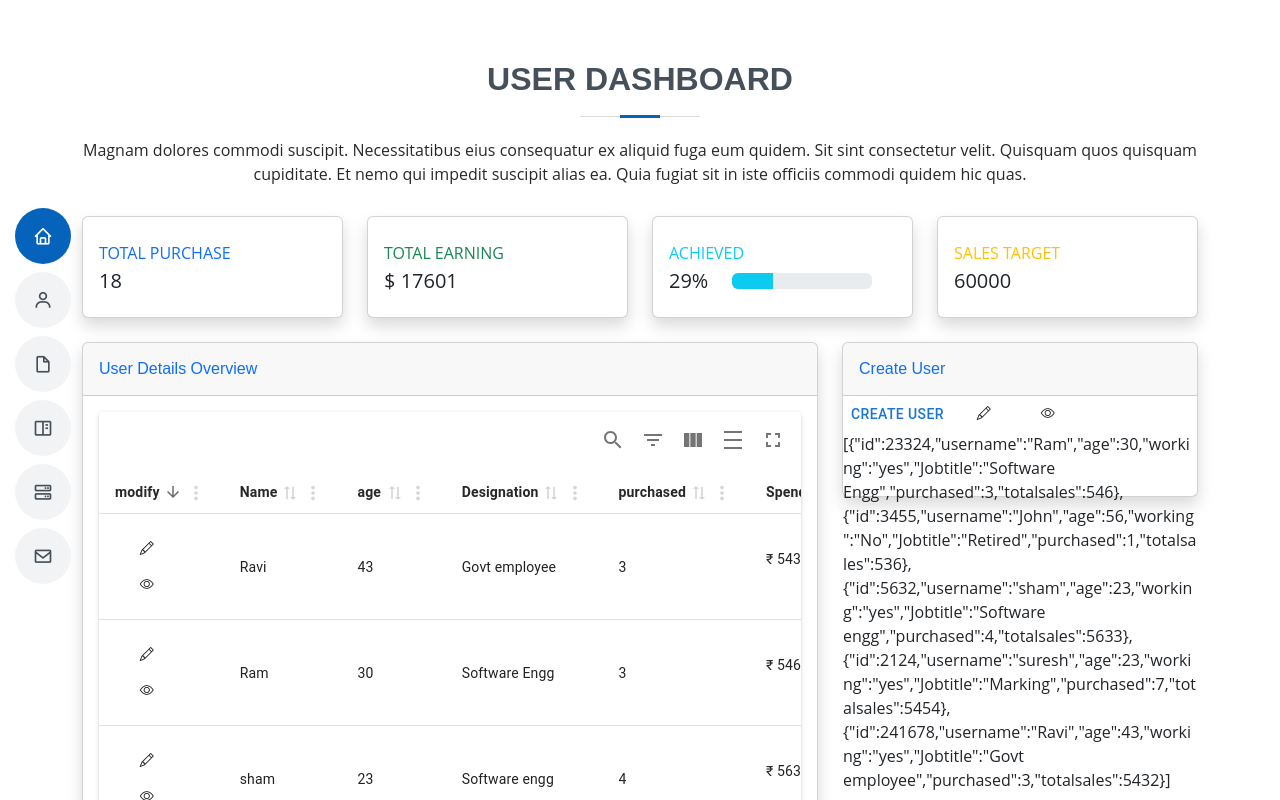
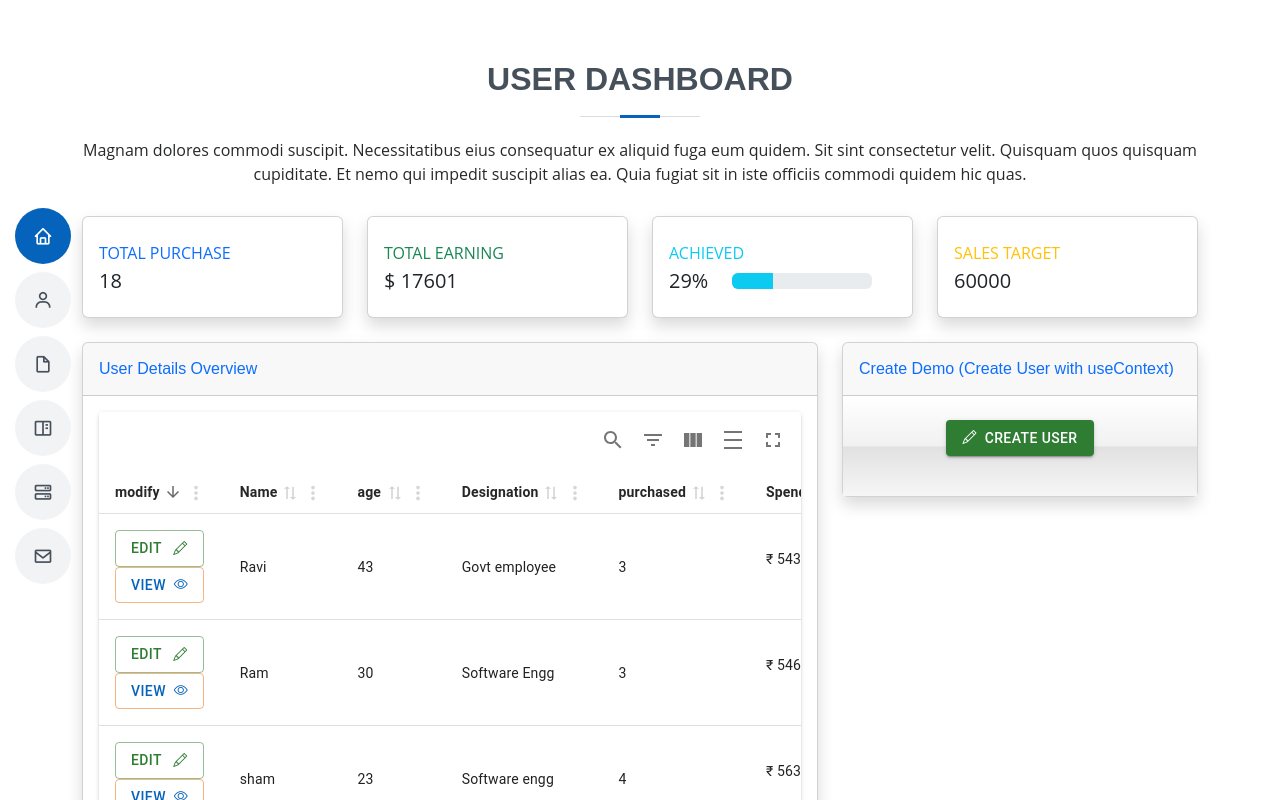
Before and after one commit to skrkcoderepo/bicsDemouseAuthNextjs, a Next.js app: page /admin in a window 1280 px wide. Both pictures are taken after a click on the button 171 px from the left and 491 px from the top of the page. Shown: the top 800 px of the page. Built offline with nearby package versions, Linux system fonts and the light colour scheme.

Commit message:
some editing updated

```diff
--- a/next.config.js
+++ b/next.config.js
@@ -3,6 +3,9 @@ const nextConfig = {
       compiler: {
         styledComponents: true,
       },
+      images:{
+        domains:['random.imagecdn.app']
+      }
 }
 
 module.exports = nextConfig
--- a/src/app/dat/staticValue.js
+++ b/src/app/dat/staticValue.js
@@ -1,4 +1,7 @@
 const mainSite = {
+  cookie:{
+    name:"token"
+  },
     target: 60000,
     users: [{
         id:23324,
--- a/src/app/globals.css
+++ b/src/app/globals.css
@@ -13,3 +13,8 @@
     max-height: 100%;
     overflow: auto;
 }
+.createUserbox{
+background: linear-gradient(to bottom,  #ffffff 0%,#f1f1f1 50%,#e1e1e1 51%,#f6f6f6 100%); /* W3C, IE10+, FF16+, Chrome26+, Opera12+, Safari7+ */
+
+
+}
--- a/src/components/adminCreateUser.jsx
+++ b/src/components/adminCreateUser.jsx
@@ -1,6 +1,6 @@
 import AdminTabel from '@/components/tableAdmin';
-import { Button , Grid} from '@mui/material';
-import {useState, forwardRef, useContext}  from 'react';
+import { Button, Grid } from '@mui/material';
+import { useState, forwardRef, useContext } from 'react';
 import Dialog from '@mui/material/Dialog';
 import DialogActions from '@mui/material/DialogActions';
 import DialogContent from '@mui/material/DialogContent';
@@ -11,16 +11,19 @@ import userContext from '@/context/usersContext';
 import * as React from 'react';
 import Box from '@mui/material/Box';
 import Chip from '@mui/material/Chip';
-import {RenderTemplate} from '@/components/userUpdateModal'
+import { RenderTemplate } from '@/components/userUpdateModal';
 
 export default function CreateUser() {
-  return <>
+    return (
+        <>
             <div className="row">
                 <div className="col-xl-8 col-lg-7">
                     <div className="card shadow mb-4">
                         {/* Card Header - Dropdown */}
                         <div className="card-header py-3 d-flex flex-row align-items-center justify-content-between">
-            <h6 className="m-0 font-weight-bold text-primary">User Details Overview</h6>
+                            <h6 className="m-0 font-weight-bold text-primary">
+                                User Details Overview
+                            </h6>
                         </div>
                         {/* Card Body */}
                         <div className="card-body">
@@ -34,47 +37,42 @@ export default function CreateUser() {
                                         <div className="" />
                                     </div>
                                 </div>
-
                             </div>
                         </div>
                     </div>
                 </div>
                 {/* Pie Chart */}
-      <div className="col-xl-4 col-lg-5">
+                <div className="col-xl-4 col-lg-5 text-center">
                     <div className="card shadow mb-4">
                         {/* Card Header - Dropdown */}
                         <div className="card-header py-3 d-flex flex-row align-items-center justify-content-between">
-            <h6 className="m-0 font-weight-bold text-primary">Create User</h6>
+                            <h6 className="m-0 font-weight-bold text-primary">
+                                {' '}
+                                Create Demo (Create User with useContext)
+                            </h6>
                         </div>
                         {/* Card Body */}
-          <div  style={{height:100}}>
+                        <div className='createUserbox' style={{ height: 100 }}>
                             <Grid container >
                                 <Grid item xs={12}>
-                <Button>Create User</Button>
-                <CreateModal/>
+                                  <br/>
+                                    <CreateModal />
                                 </Grid>
                             </Grid>
-
-          </div>
-
                         </div>
                     </div>
                 </div>
-
+            </div>
         </>
-}
-function UpdateMode(val){
-  setUpdatestate(parseInt(val))
-  handleClickOpen()
+    );
 }
 const Transition = forwardRef(function Transition(props, ref) {
     return <Slide direction="up" ref={ref} {...props} />;
 });
-function CreateModal(){
+function CreateModal() {
     const [open, setOpen] = useState(false);
-  const[updateState, setUpdatestate]= useState(1)
     // UpdateState = 1(readonly), 2(create), 3(update)
-  const {userlist, setUserlist} =useContext(userContext)
+    const { userlist, setUserlist } = useContext(userContext);
     const handleClickOpen = () => {
         setOpen(true);
     };
@@ -82,14 +80,12 @@ function CreateModal(){
     const handleClose = () => {
         setOpen(false);
     };
-const Profile= {id: 23}
-  return <>
-  <Button variant="warning" onClick={()=>handleClickOpen()}>
-  <i className="bi bi-pencil" />
+    const Profile = { id: 23 };
+    return (
+        <>
+            <Button variant="contained" color="success" onClick={() => handleClickOpen()}>
+                <i className="bi bi-pencil" /> &nbsp;&nbsp;Create USER
             </Button>
-  <Button variant="warning" onClick={()=>handleClickOpen()}>
-  <i className="bi bi-eye"/>
-  </Button>{JSON.stringify(userlist)}
             <Dialog
                 open={open}
                 TransitionComponent={Transition}
@@ -97,18 +93,25 @@ const Profile= {id: 23}
                 onClose={handleClose}
                 aria-describedby="alert-dialog-slide-description"
             >
-    <DialogTitle>{"User Details"}</DialogTitle>
+                <DialogTitle>{'User Details'}</DialogTitle>
                 <DialogContent>
                     <DialogContentText id="alert-dialog-slide-description">
-         User Details are given below: This is just a demo for Next js USE CLIENT
+                        User Details are given below: This is just a demo for
+                        Next js USE CLIENT
                         <br />
                     </DialogContentText>
 
                     {/* <FindUser id={props.id} modal={handleClose}/> */}
                     {/* <RenderTemplate val={{id:null, username:null}} userlist={userlist} setUserlist={setUserlist} create={true}/> */}
-      <RenderTemplate val={Profile} modal={handleClose} updateState={{create: true, update:false}} userlist={userlist}
-     setUserlist={setUserlist}/>
+                    <RenderTemplate
+                        val={Profile}
+                        modal={handleClose}
+                        updateState={{ create: true, update: false }}
+                        userlist={userlist}
+                        setUserlist={setUserlist}
+                    />
                 </DialogContent>
             </Dialog>
         </>
+    );
 }
--- a/src/components/tableAdmin.jsx
+++ b/src/components/tableAdmin.jsx
@@ -61,11 +61,6 @@ useEffect(()=>{},[list])
           return <p>₹ {cell.getValue()}</p>
         }
       },
-      {
-        accessorKey: 'working',
-        header: 'Working',
-        size: 10,
-      },
     ],
     [],
   );
--- a/src/components/userUpdateModal.jsx
+++ b/src/components/userUpdateModal.jsx
@@ -11,6 +11,7 @@ import * as React from 'react';
 import Box from '@mui/material/Box';
 import Grid from '@mui/material/Grid';
 import Chip from '@mui/material/Chip';
+import Link from 'next/link';
 
 const Transition = forwardRef(function Transition(props, ref) {
   return <Slide direction="up" ref={ref} {...props} />;
@@ -23,7 +24,6 @@ const RenderTemplate =(props) =>{
     const[form, setForm] = useState(props.val);
     const inputTextSize = 150;
     const edit= true;
-    const create= props.updateState.create ? true: true;
     function updateUser(e){
         setForm({...form, [e.target.name]:e.target.value})
         console.log(form)
@@ -80,7 +80,7 @@ const RenderTemplate =(props) =>{
           {props.updateState.update? <Button  variant="contained" color="success" onClick={updating}>Update</Button>:""}
           {props.updateState.create? <Button  variant="contained" color="success" onClick={addNewUser}>Create</Button>:""}
 
-          <Button  variant="contained" color="error" onClick={props.modal} create={false}>
+          <Button  variant="contained" color="error" onClick={props.modal} >
             {!props.updateState.update && !props.updateState.create ? "Close": "Close "}</Button>
         </DialogActions>
     </Box>
@@ -122,11 +122,11 @@ function UpdateMode(val){
 }
   return (
     <>
-      <Button variant="warning" onClick={()=>UpdateMode(3)}>
-      <i className="bi bi-pencil" />
+      <Button variant="outlined" color="success" onClick={()=>UpdateMode(3)}>
+      Edit &nbsp;&nbsp;<i className="bi bi-pencil" />
       </Button>
-      <Button variant="warning" onClick={()=>UpdateMode(1)}>
-      <i className="bi bi-eye"/>
+      <Button variant="outlined" color="warning" >
+      <Link href={`/users/${props.id}`}>View &nbsp;<i className="bi bi-eye"/></Link>
       </Button>
       <Dialog
         open={open}
@@ -138,7 +138,7 @@ function UpdateMode(val){
         <DialogTitle>{"User Details"}</DialogTitle>
         <DialogContent>
           <DialogContentText id="alert-dialog-slide-description">
-             <center>User Details are given below: This is just a demo for Next js USE CLIENT</center>
+             User Details are given below: This is just a demo for Next js USE CLIENT
              <br />
           </DialogContentText>
           <FindUser id={props.id} modal={handleClose}/>
--- a/src/context/usersContext.js
+++ b/src/context/usersContext.js
@@ -1,6 +1,3 @@
 import { createContext } from "react";
-
-
-
 const userContext = createContext([])
 export default userContext;
--- a/src/middleware.js
+++ b/src/middleware.js
@@ -1,10 +1,11 @@
 import { NextResponse } from 'next/server'
-
+import{cryptVerify} from '@/app/service/tokenCheck'
 
 export function middleware(request) {
   // Example function to validate auth
-  console.log("middel ware ran")
 
+  console.log("middel ware ran", request.url)
+  // return NextResponse.redirect(new URL('/', request.url))
 
 }
 
```
Also changed, not shown: src/app/service/tokenCheck.js (+2 -9 lines), src/app/users/[userID]/page.js (+10 -12 lines). Lines whose indentation alone changed are shown as unchanged.
